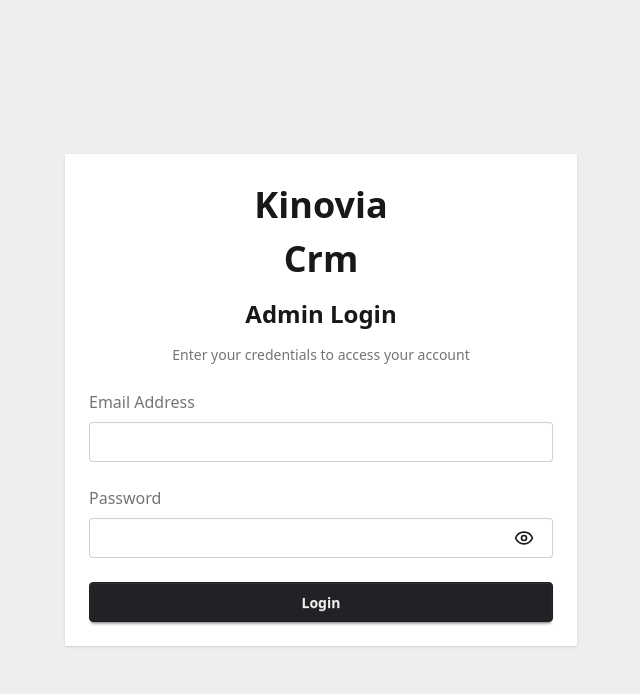
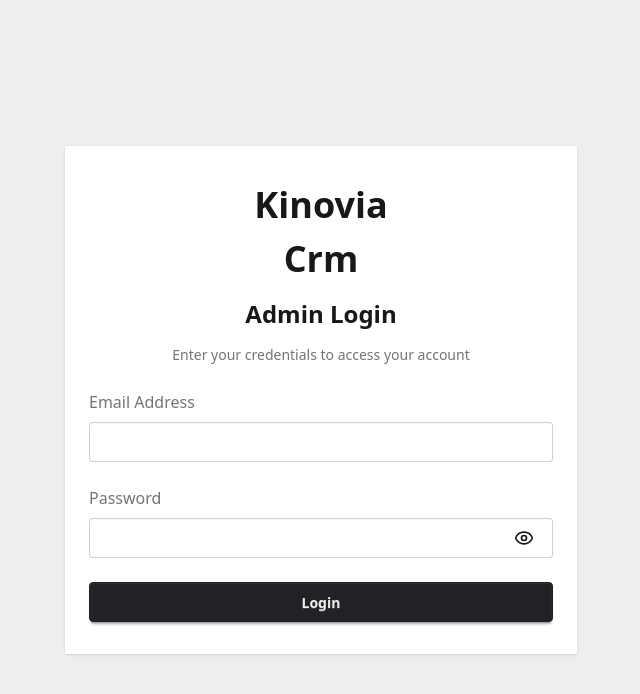
Before and after one commit to Greenmouse-Experts/CRMgreenmouse, a React (Vite) app: page /auth/login in a window 1280 px wide. Shown: the top 694 px of the page, without its empty margins (319-959 px from the left). Built offline with nearby package versions, Linux system fonts and the light colour scheme.

Commit message:
crm login admin

```diff
--- a/src/routes/auth/login/index.tsx
+++ b/src/routes/auth/login/index.tsx
@@ -27,7 +27,7 @@ function RouteComponent() {
     <div className="min-h-screen grid  place-items-center bg-base-300">
       <form
         action=""
-        className="p-6 space-y-6 bg-base-100 shadow w-full max-w-lg m-2 "
+        className="p-6 space-y-6 py-8 bg-base-100 shadow w-full max-w-lg m-2 "
       >
         <div className="space-y-3 text-center">
           <h2 className="text-4xl font-bold text-center leading-normal">
```
